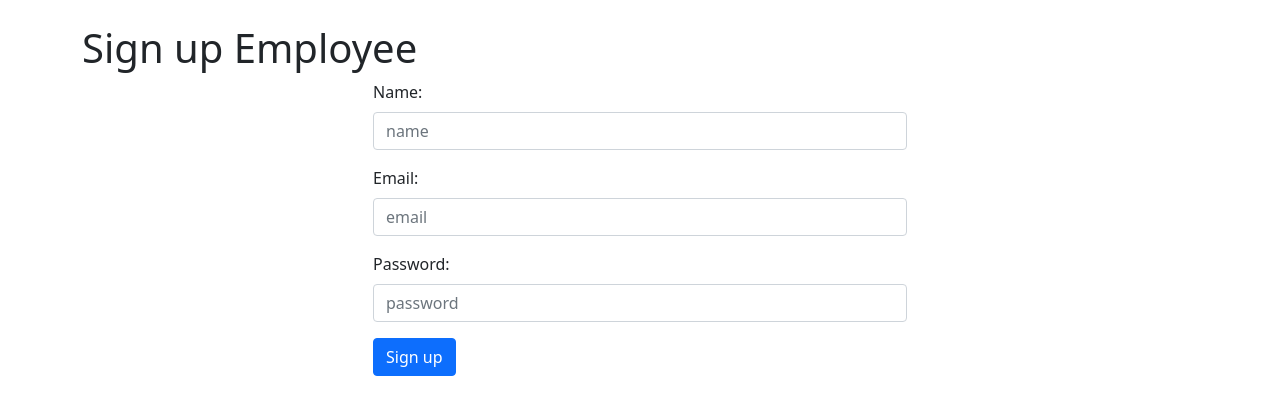
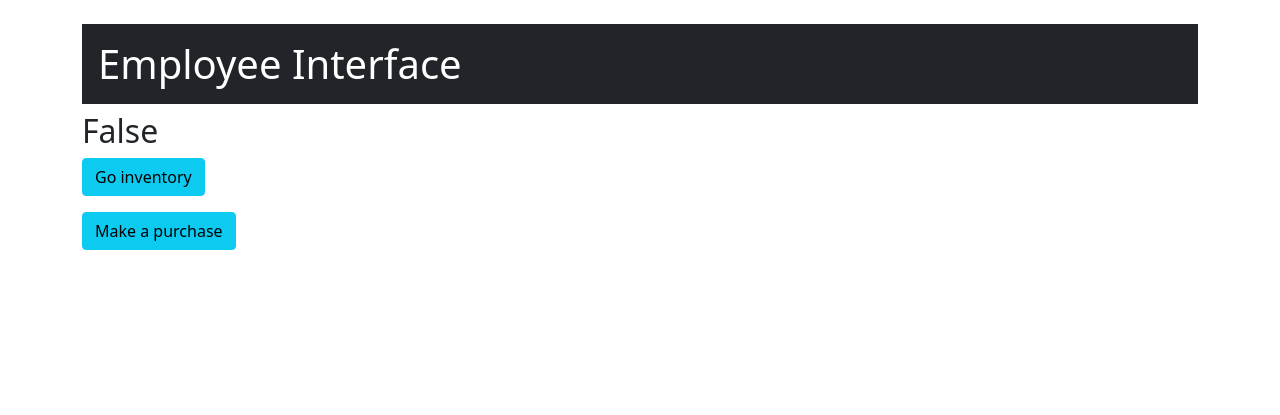
Before and after one commit to GianfrancoAJC/Accountech, a Flask app: page /signup in a window 1280 px wide. Shown: the part 56-471 px from the top of the page. Run offline with Flask 3, Linux system fonts and the light colour scheme.

Commit message:
employees terminado

```diff
--- a/app/__init__.py
+++ b/app/__init__.py
@@ -97,7 +97,8 @@ class Product(db.Model):
     modified_at = db.Column(db.Integer, nullable=False, default=date.today().year)
 
 
-    def __init__(self, name, stock, expense): #
+    def __init__(self, id, name, stock, expense): #
+        self.id = id
         self.name = name
         self.stock = stock
         self.expense = expense
@@ -105,7 +106,7 @@ class Product(db.Model):
     def __repr__(self):
         return f"Product {self.id} : {self.name} : {self.stock}"
 
-    def __serialize__(self):
+    def serialize(self):
         return {
             'name': self.name,
             'stock': self.stock,
@@ -181,6 +182,53 @@ def users():
 def sale():
     return render_template("sale.html")
 
+
+@app.route("/init-inventory", methods=["POST"])
+def init_inventory():
+    products = Product.query.all()
+    if len(products) != 0:
+        return jsonify({'success':True})
+    product1 = Product(1,"Product1", 0, 0)
+    product2 = Product(2,"Product2", 0, 0)
+    product3 = Product(3,"Product3", 0, 0)
+    product4 = Product(4,"Product4", 0, 0)
+    product5 = Product(5,"Product5", 0, 0)
+    product6 = Product(6,"Product6", 0, 0)
+    product7 = Product(7,"Product7", 0, 0)
+    product8 = Product(8,"Product8", 0, 0)
+    db.session.add_all([product1, product2, product3, product4, product5, product6, product7, product8])
+    db.session.commit()
+    return jsonify({'success':True})
+
+
+@app.route("/update-inventory", methods=["POST"])
+def update_inventory():
+    product_id = request.form.get(
+"productid"
+)
+    quantity = request.form.get(
+"quantity"
+)
+    amount = request.form.get(
+"amount"
+)
+    product = Product.query.get(product_id)
+    if product:
+
+# Actualiza los campos del producto con los nuevos valores
+
+        product.stock = quantity
+        product.expense = amount
+        db.session.add(product)
+
+
+# Guarda los cambios en la base de datos
+
+        db.session.commit()
+        return jsonify({'success': True, 'message': f"Product {product_id} updated!"})
+    else:
+        return jsonify({'success': False, 'message': f"Product {product_id} not found."})
+
 @app.route("/purchase")
 def purchase():
     return render_template("purchase.html")
@@ -206,7 +254,7 @@ def signup():
         except:
             flash("Error creating Employee", "danger")
 
-    return render_template("signup.html", tittle = "Signup")
+    return render_template("purchase.html")
 
 
 @app.route("/signupclient", methods=["GET", "POST"])
@@ -286,12 +334,10 @@ def loginclient():
 
 @app.route("/makepurchase")
 def makepurchase():
-    #falta agregar la logica para meter las compras
     return render_template("makepurchase.html")
 
 @app.route("/inventory")
 def inventory():
-    #falta agregar la logica para meter las compras
     return render_template("inventory.html")
 
 @app.route("/showinventory", methods=['GET'])
@@ -301,7 +347,7 @@ def showinventory():
         products_serialized = [product.serialize() for product in products]
         return jsonify({'success': True, 'products': products_serialized}), 200
     except Exception as e:
-        return jsonify({'success': False})
+        return jsonify({'success': False}), 500
 
 @app.route("/logout")
 def logout():
--- a/app/templates/inventory.html
+++ b/app/templates/inventory.html
@@ -1,6 +1,6 @@
 {% extends "master.html" %}
 {% block custom %}
-<script src="static/js/purchase.js"></script>
+<script src="static/js/inventory.js"></script>
 {% endblock %}
 {% block content %}
 
@@ -12,7 +12,7 @@
         <button onclick="showinventory()" class="btn btn-info">See inventory</button>
     </p>
   </div>
-  <table>
+  <table class="table">
     <thead>
       <th>Name</th>
       <th>Stock</th>
--- a/app/templates/purchase.html
+++ b/app/templates/purchase.html
@@ -1,7 +1,4 @@
 {% extends "master.html" %}
-{% block custom %}
-<script src="static/js/purchase.js"></script>
-{% endblock %}
 {% block content %}
 
 <h1 class="p-3 mb-2 bg-dark text-white">Employee Interface</h1>
@@ -19,55 +16,3 @@
 
 
 {% endblock %}
-
-<header class="header">
-    <div class="header__item" onclick="showContent(0)">See inventory</div>
-    <div class="header__item" onclick="showContent(1)">Make a purchase</div>
-</header>
-  <div class="body">
-    <section class="body__item" id="section0">
-      <h1>List of Empoyees</h1>
-      <table>
-        <thead>
-          <th>First Name</th>
-          <th>Last Name</th>
-          <th>Age</th>
-          <th>Photo</th>
-        </thead>
-        <tbody id="employeesTableBody"></tbody>
-      </table>
-    </section>
-    <section class="body__item" id="section1">
-      <h1>New Employee</h1>
-      <form id="formCreateEmployeeId">
-        <div>
-          <label for="firstname">First Name:</label>
-          <input type="text" name="firstname" id="firstname" />
-        </div>
-        <div>
-          <label for="lastname">Last Name:</label>
-          <input type="text" name="lastname" id="lastname" />
-        </div>
-        <div>
-          <label for="age">Age:</label>
-          <input type="number" name="age" id="age" />
-        </div>
-        <div>
-          <label for="selectDepartment">Choose Department:</label>
-          <select id="selectDepartment" name="selectDepartment"></select>
-        </div>
-        <div>
-          <label for="image">Photo:</label>
-          <input type="file" name="image" id="image" />
-        </div>
-        <div>
-          <input type="submit" id="submitFormButton" value="Create" />
-        </div>
-      </form>
-      <div
-        id="successEmployeeMessage"
-        style="display: none; color: green;"
-      ></div>
-      <div id="errorEmployeeMessage" style="display: none; color: red;"></div>
-    </section>
-</div>
```
Also changed, not shown: app/static/js/inventory.js (added, +30 -0 lines), app/static/js/purchase.js (+12 -27 lines), app/templates/makepurchase.html (+17 -5 lines).
